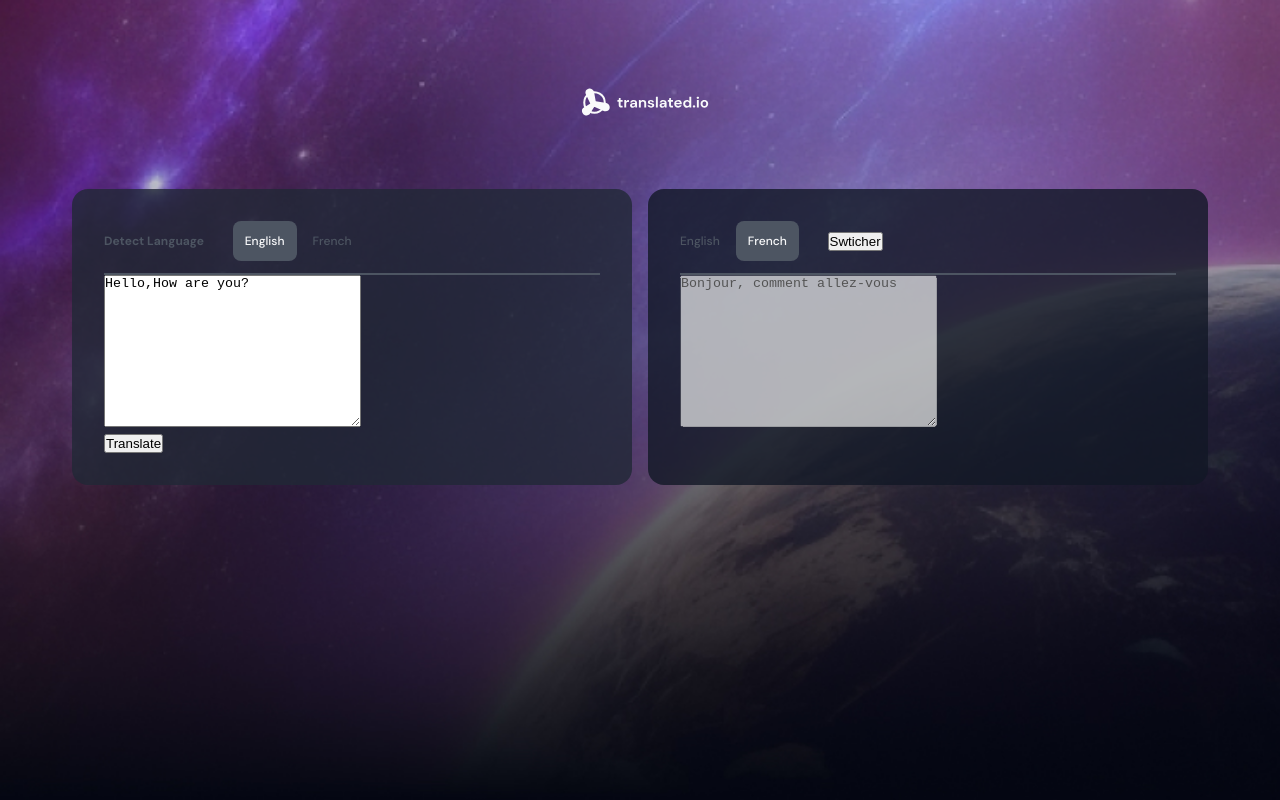
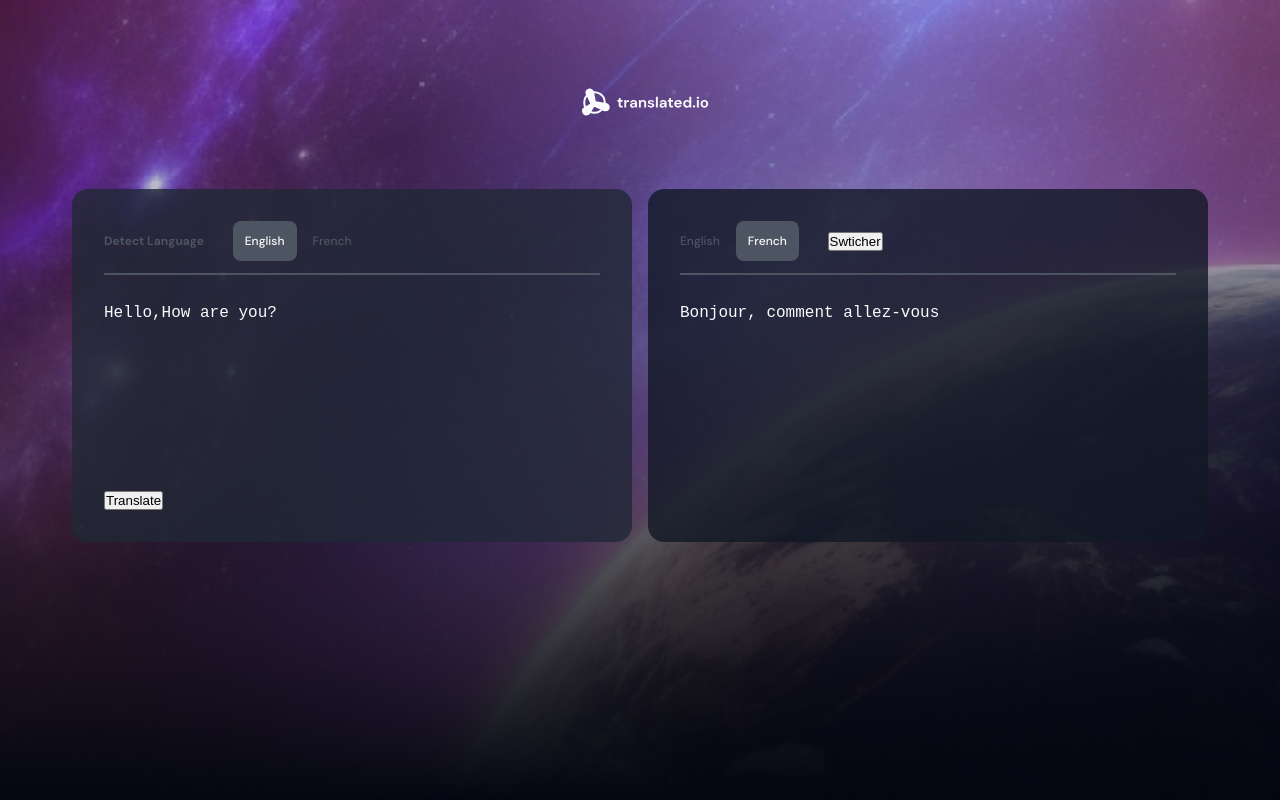
Before and after one commit to neshanth/devchallenge-translate-app, a React (Vite) app: page / in a window 1280 px wide. Built offline with nearby package versions, Linux system fonts and the light colour scheme.

Commit message:
fixed textarea styling

```diff
--- a/src/components/TranslateWidget/translateWidget.scss
+++ b/src/components/TranslateWidget/translateWidget.scss
@@ -29,4 +29,18 @@
       font-size: 0.75rem;
     }
   }
+  .language-input {
+    padding-top: 1.8rem;
+    textarea {
+      background: none;
+      resize: none;
+      width: 100%;
+      border: none;
+      color: $white;
+      font-size: 1rem;
+    }
+    textarea:focus {
+      outline: none;
+    }
+  }
 }
```
